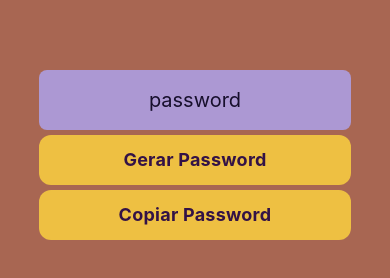
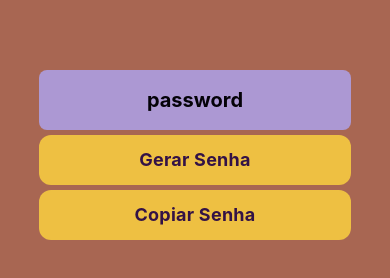
Before and after one commit to simonntech/safeword, a React Native app: screen / in a window 390 px wide. Shown: the part 410-688 px from the top of the page. Built offline with nearby package versions, Linux system fonts and the light colour scheme.

Commit message:
final commit

```diff
--- a/package.json
+++ b/package.json
@@ -12,7 +12,8 @@
     "expo": "~53.0.20",
     "expo-status-bar": "~2.2.3",
     "react": "19.0.0",
-    "react-native": "0.79.5"
+    "react-native": "0.79.5",
+    "expo-clipboard": "~7.1.5"
   },
   "devDependencies": {
     "@babel/core": "^7.25.2",
--- a/src/components/AppTextInput/AppTextInputStyles.tsx
+++ b/src/components/AppTextInput/AppTextInputStyles.tsx
@@ -4,7 +4,8 @@ export const styles = StyleSheet.create({
   inputer: {
     width: '100%',
     backgroundColor: '#ac98d3ff',
-    color: '#170f2cff',
+    color: '#040208ff',
+    fontWeight: 'bold',
     fontSize:20,
     height: 60,
     padding: 16,
--- a/src/components/GenButton/GenButton.tsx
+++ b/src/components/GenButton/GenButton.tsx
@@ -1,9 +1,11 @@
 import React, { useState } from 'react';
-import { Text, Pressable } from 'react-native';
+import { Text, Pressable, ToastAndroid } from 'react-native';
 
 import { styles } from './GenButtonStyles';
 import { AppTextInput } from '../AppTextInput/AppTextInput';
 import generatePass from '../../services/passwordService';
+
+import * as Clipboard from 'expo-clipboard';
 
 export function GenButton() {
     const [pass, setPass] = useState('')
@@ -13,6 +15,11 @@ export function GenButton() {
         setPass(generateToken)
     }
 
+    function handleCopyButton() {
+        Clipboard.setStringAsync(pass);
+        ToastAndroid.show('Senha copiada para a sua área de transferência', ToastAndroid.SHORT)
+    }
+
     return (
         <>
             <AppTextInput pass={pass}/>
@@ -20,14 +27,14 @@ export function GenButton() {
                 onPress={handleGenerateButton}
                 style={styles.button}
             >
-                <Text style={styles.text}>Gerar Password</Text>
+                <Text style={styles.text}>Gerar Senha</Text>
             </Pressable>
 
             <Pressable
-                onPress={() => { console.log("Pressionado") }}
+                onPress={handleCopyButton}
                 style={styles.button}
             >
-                <Text style={styles.text}>Copiar Password</Text>
+                <Text style={styles.text}>Copiar Senha</Text>
             </Pressable>
         </>
     );
```
Also changed, not shown: 1 other file (tests, documents, lock files or other folders).
